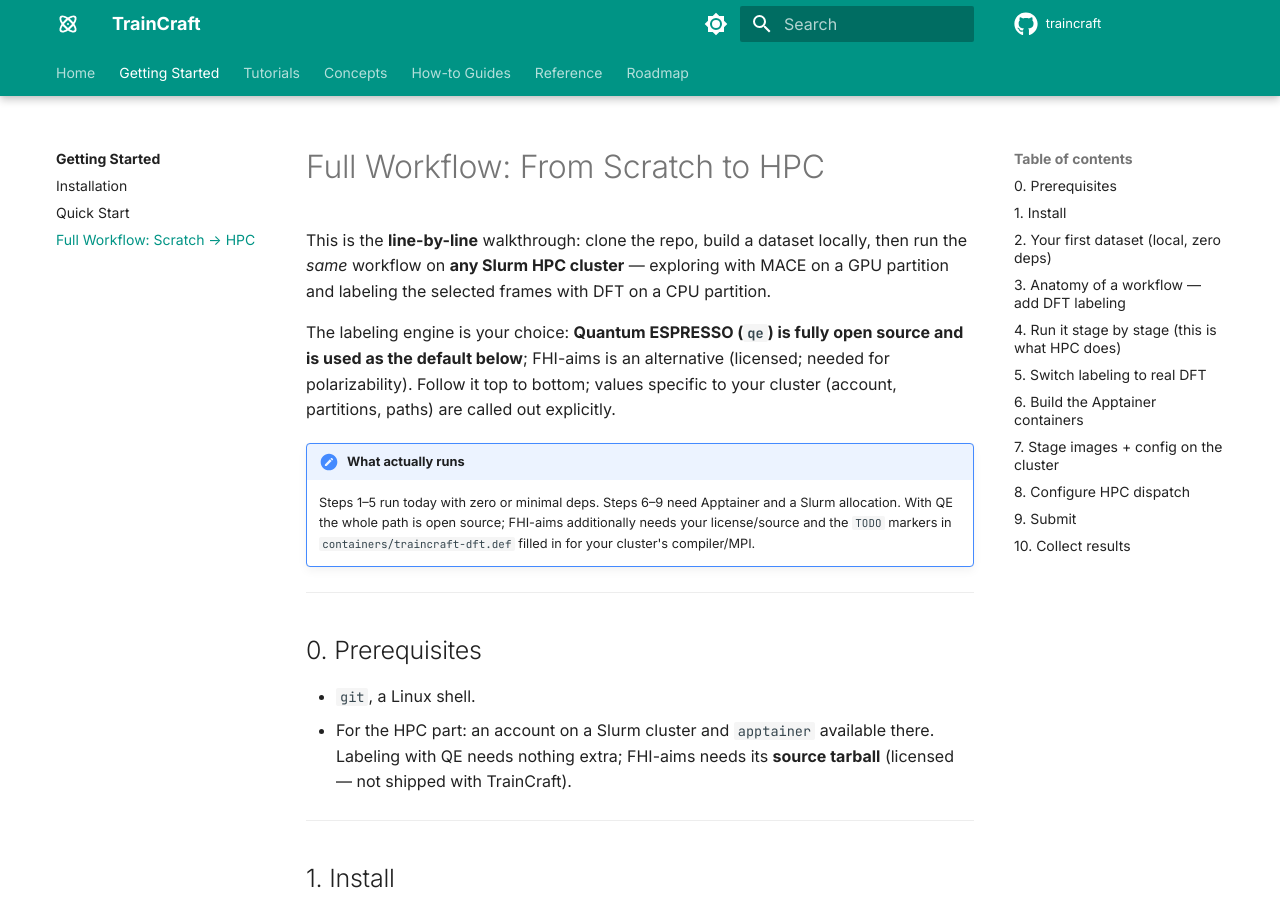
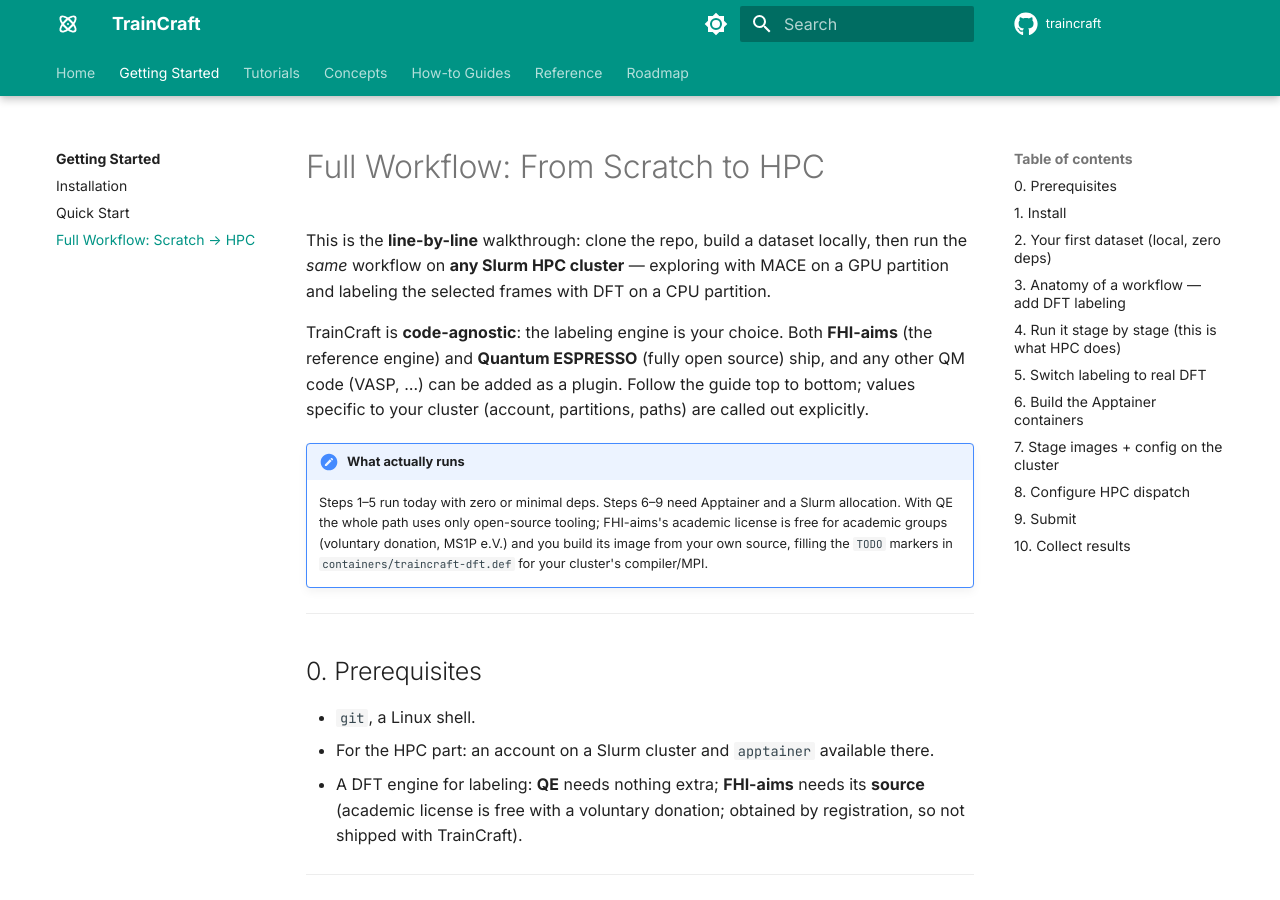
Before and after one commit to basillicus/traincraft, an MkDocs documentation site: the page built from docs/getting-started/end-to-end.md, in a window 1280 px wide and 900 px high. Built offline with MkDocs 1.6.1 and Material for MkDocs 9.7.7, drawn with Linux system fonts in a browser that asks for light colours; comment, search, counter and statistics services are not loaded; some of the changed text lies outside the part shown.

Commit message:
docs: correct DFT engine framing — code-agnostic, accurate license & polarizability
Fixes unverified assumptions: (1) both FHI-aims and QE compute polarizability via
DFPT (QE via ph.x, periodic — molecules need a vacuum supercell); it's TrainCraft's
qe plugin that doesn't wire the ph.x step yet, not a QE capability gap. (2) FHI-aims's
academic license (MS1P e.V.) is free for academic groups with a voluntary donation;
source is obtained by registration and not for public redistribution (hence private
image), not 'proprietary'. Reframed FHI-aims as the reference engine, QE as a
first-class open-source option, and the architecture as code-agnostic (VASP/any code
= one plugin). Updated calculators page, end-to-end guide, DESIGN §20, dft.def.

Co-Authored-By: Claude Opus 4.8 <noreply@anthropic.com>

````diff
--- a/docs/getting-started/end-to-end.md
+++ b/docs/getting-started/end-to-end.md
@@ -4,16 +4,18 @@ This is the **line-by-line** walkthrough: clone the repo, build a dataset locall
 then run the *same* workflow on **any Slurm HPC cluster** — exploring with MACE on
 a GPU partition and labeling the selected frames with DFT on a CPU partition.
 
-The labeling engine is your choice: **Quantum ESPRESSO (`qe`) is fully open source
-and is used as the default below**; FHI-aims is an alternative (licensed; needed
-for polarizability). Follow it top to bottom; values specific to your cluster
-(account, partitions, paths) are called out explicitly.
+TrainCraft is **code-agnostic**: the labeling engine is your choice. Both
+**FHI-aims** (the reference engine) and **Quantum ESPRESSO** (fully open source)
+ship, and any other QM code (VASP, …) can be added as a plugin. Follow the guide
+top to bottom; values specific to your cluster (account, partitions, paths) are
+called out explicitly.
 
 !!! note "What actually runs"
     Steps 1–5 run today with zero or minimal deps. Steps 6–9 need Apptainer and a
-    Slurm allocation. With QE the whole path is open source; FHI-aims additionally
-    needs your license/source and the `TODO` markers in
-    `containers/traincraft-dft.def` filled in for your cluster's compiler/MPI.
+    Slurm allocation. With QE the whole path uses only open-source tooling;
+    FHI-aims's academic license is free for academic groups (voluntary donation,
+    MS1P e.V.) and you build its image from your own source, filling the `TODO`
+    markers in `containers/traincraft-dft.def` for your cluster's compiler/MPI.
 
 ---
 
@@ -21,8 +23,9 @@ for polarizability). Follow it top to bottom; values specific to your cluster
 
 - `git`, a Linux shell.
 - For the HPC part: an account on a Slurm cluster and `apptainer` available there.
-  Labeling with QE needs nothing extra; FHI-aims needs its **source tarball**
-  (licensed — not shipped with TrainCraft).
+- A DFT engine for labeling: **QE** needs nothing extra; **FHI-aims** needs its
+  **source** (academic license is free with a voluntary donation; obtained by
+  registration, so not shipped with TrainCraft).
 
 ---
 
@@ -128,43 +131,51 @@ commands are identical.
 
 ## 5. Switch labeling to real DFT
 
-Replace the EMT stand-in with a real DFT engine. **Quantum ESPRESSO is open source
-and the default** here:
+Replace the EMT stand-in with a real DFT engine. TrainCraft is code-agnostic —
+**FHI-aims** (the reference engine) and **Quantum ESPRESSO** (open source) both
+ship, and any other code (VASP, …) can be added as a plugin. Pick whichever your
+group uses.
 
-```toml
-[labeling.calculator]
-type    = "qe"
-ecutwfc = 60.0
-kpts    = [4, 4, 4]
-pseudopotentials = { Cu = "Cu.pbe-dn-kjpaw_psl.1.0.0.UPF" }
-```
+=== "FHI-aims (reference)"
 
-The **run command is injected from the environment**, so the same TOML works
-locally and in a container. Locally, with QE installed:
-
-```bash
-export TRAINCRAFT_PW_COMMAND="mpirun -np 8 pw.x"
-export ESPRESSO_PSEUDO=/path/to/pseudo
-pixi run traincraft stage label my_workflow.toml
-```
-
-You never put the command in the TOML — on HPC the executor sets it for you.
-
-??? note "Prefer FHI-aims? (e.g. you need polarizability)"
-    Use `type = "fhi_aims"` instead; it adds `polarizability` via DFPT. It is
-    licensed, so you build its image from your own source (step 6).
     ```toml
     [labeling.calculator]
     type             = "fhi_aims"
     xc               = "pbe"
     species_defaults = "tight"
     kpts             = [4, 4, 4]
-    properties       = ["polarizability"]
+    properties       = ["polarizability"]   # E/F/stress always; + DFPT polarizability
     ```
     ```bash
     export TRAINCRAFT_AIMS_COMMAND="mpirun -np 8 aims.x"
     export AIMS_SPECIES_DIR=/path/to/species_defaults
+    pixi run traincraft stage label my_workflow.toml
     ```
+    The academic license (MS1P e.V.) is free for academic groups with a voluntary
+    donation; you get the source by registration, so you build its image yourself
+    (step 6).
+
+=== "Quantum ESPRESSO (open source)"
+
+    ```toml
+    [labeling.calculator]
+    type    = "qe"
+    ecutwfc = 60.0
+    kpts    = [4, 4, 4]
+    pseudopotentials = { Cu = "Cu.pbe-dn-kjpaw_psl.1.0.0.UPF" }
+    ```
+    ```bash
+    export TRAINCRAFT_PW_COMMAND="mpirun -np 8 pw.x"
+    export ESPRESSO_PSEUDO=/path/to/pseudo
+    pixi run traincraft stage label my_workflow.toml
+    ```
+    No license needed. QE can also do polarizability via DFPT (`ph.x`, periodic;
+    molecules in a vacuum supercell) — that second step isn't wired into the `qe`
+    plugin yet, so use FHI-aims for polarizability today.
+
+The **run command is injected from the environment**, so the same TOML works
+locally and in a container — you never put the command in the TOML; on HPC the
+executor sets it for you.
 
 ---
 
````
Also changed, not shown: DESIGN.md (+27 -25 lines), docs/concepts/calculators.md (+38 -26 lines), 1 other file.
